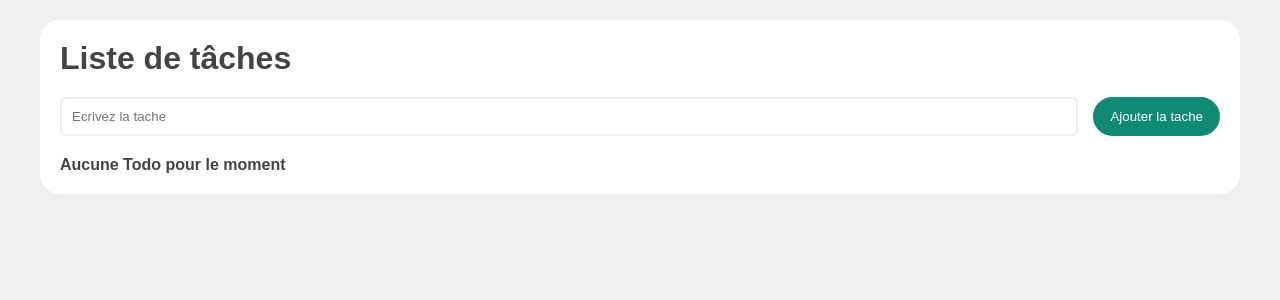
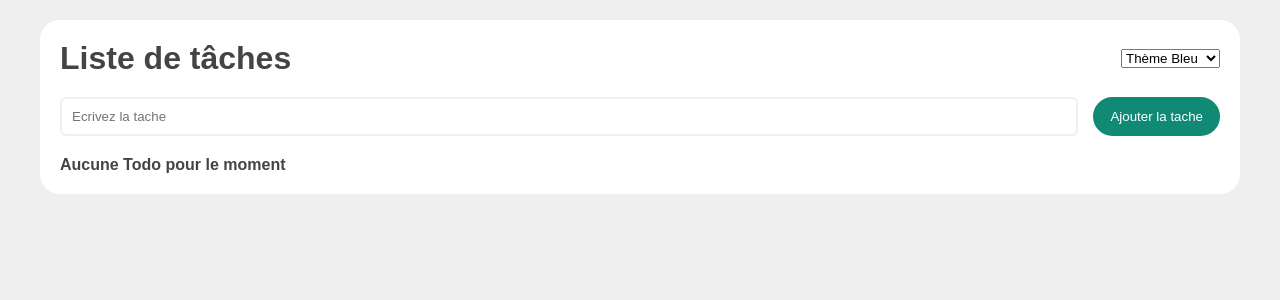
Before and after one commit to Redouane590/TodoListReact, a React (Create React App) app: page / in a window 1280 px wide. Shown: the top 300 px of the page. Built offline with nearby package versions, Linux system fonts and the light colour scheme.

Commit message:
Creation du composant Button afin de refacto le code, et implementation de create/useContext afin de pouvoir change le theme (couleur) general de l'appli web

```diff
--- a/src/App.js
+++ b/src/App.js
@@ -1,6 +1,7 @@
 import React, { useState } from 'react';
 import TodoList from './components/TodoList';
 import AddTodo from './components/AddTodo';
+import themeContext from './context/theme';
 function App() {
   const [todoList, setTodoList] = useState([]);
   function addTodo(content) {
@@ -46,14 +47,28 @@ function App() {
     }) : todo
     ))
   }
+  const [theme, setTheme] = useState('primary');
+
+  function handleChange(e) {
+    setTheme(e.target.value);
+  }
+
   return (
-    <div className="d-flex justify-content-center align-items-center p-20">
-      <div className="card container p-20">
-        <h1 className="mb-20">Liste de tâches</h1>
-        <AddTodo addTodo={ addTodo }/>
-        <TodoList editTodo={editTodo} todoList={ todoList } deleteTodo={ deleteTodo } toggleTodo={toggleTodo} toggleTodoEdit={toggleTodoEdit} selectTodo={selectTodo}/>
+    <themeContext.Provider value={theme}>
+      <div className="d-flex justify-content-center align-items-center p-20">
+        <div className="card container p-20">
+          <h1 className="mb-20 d-flex flex-row justify-content-center align-items-center">
+            <span className='flex-fill'>Liste de tâches</span>
+            <select value={theme} onChange={handleChange}>
+              <option value="primary">Thème Bleu</option>
+              <option value="secondary">Thème violet</option>
+            </select>
+          </h1>
+          <AddTodo addTodo={ addTodo }/>
+          <TodoList editTodo={editTodo} todoList={ todoList } deleteTodo={ deleteTodo } toggleTodo={toggleTodo} toggleTodoEdit={toggleTodoEdit} selectTodo={selectTodo}/>
+        </div>
       </div>
-    </div>
+    </themeContext.Provider>
   );
 }
 
--- a/src/assets/styles/_themes.scss
+++ b/src/assets/styles/_themes.scss
@@ -14,6 +14,12 @@
   border: 2px solid var(--primary);
 }
 
+.btn-secondary {
+  background-color: violet;
+  color: white;
+  border: 2px solid violet;
+}
+
 .btn-reverse-primary {
   border: 2px solid var(--primary);
   color: var(--primary);
--- a/src/components/AddTodo.js
+++ b/src/components/AddTodo.js
@@ -1,4 +1,5 @@
 import React, { useState } from 'react';
+import Button from './Button';
 
 function AddTodo({addTodo}) {
   const [value, setValue] = useState('')
@@ -24,7 +25,8 @@ function AddTodo({addTodo}) {
     <div className='d-flex justify-content-center align-item-center mb-20'>
 
       <input onKeyDown={ handleKeyDown} onChange={ handleChange} value={ value } className='flex-fill mr-15' type="text" placeholder='Ecrivez la tache' />
-      <button onClick={ handleClick } className='btn btn-primary' >Ajouter la tache</button>
+
+      <Button text="Ajouter la tache" onClick={ handleClick }/>
     </div>
   )
 }
--- /dev/null
+++ b/src/components/Button.js
@@ -0,0 +1,13 @@
+import { useContext } from "react"
+import themeContext from "../context/theme"
+
+function Button({text, className, ...props}) {
+  const theme = useContext(themeContext);
+  return (
+  <button {...props} className={`btn btn-${theme} ${ className ? className : ''}`}>
+    {text}
+  </button>
+  )
+}
+
+export default Button
--- a/src/components/EditTodo.js
+++ b/src/components/EditTodo.js
@@ -1,5 +1,6 @@
 import React from 'react';
 import { useState } from 'react';
+import Button from './Button';
 
 function EditTodo({todo, editTodo, cancelEditTodo}) {
 
@@ -27,8 +28,9 @@ function EditTodo({todo, editTodo, cancelEditTodo}) {
     <div className='d-flex justify-content-center align-item-center mb-20'>
 
       <input onKeyDown={ handleKeyDown} onChange={ handleChange} value={ value } className='flex-fill mr-15' type="text" placeholder='Ecrivez la tache' />
-      <button onClick={ handleClick } className='btn btn-primary' >Modifier</button>
-      <button onClick={ cancelEditTodo } className='btn btn-primary' >Annuler la modif</button>
+
+      <Button text="Sauvegarder" onClick={ handleClick } className="mr-15"/>
+      <Button text="Annuler la modif" onClick={ cancelEditTodo } />
     </div>
   )
 }
--- a/src/components/TodoItem.js
+++ b/src/components/TodoItem.js
@@ -1,21 +1,22 @@
 import React from 'react';
+import Button from './Button';
 
 
 function TodoItem({todo, deleteTodo, toggleTodo, toggleTodoEdit, selectTodo}) {
   return (
     <li onClick={selectTodo} className={` mb-10 d-flex flex-row p-10 justify-content-center align-item-center ${todo.selected ? 'selected' : ''}`}>
       <span className='flex-fill mr-15'>{todo.content} {todo.done && '✅'}</span>
-      <button onClick={e => {
+      <Button className='mr-15' text="Valider" onClick={e => {
         e.stopPropagation();
         toggleTodo()
-      }} className='btn btn-primary mr-15'>Valider</button>
-      <button onClick={ e => {
+      }} />
+      <Button className='mr-15' text="Modifier" onClick={ e => {
         e.stopPropagation();
-        toggleTodoEdit()} }
-        className='btn btn-primary mr-15'>Modifier</button>
-      <button onClick={(e) => {
+        toggleTodoEdit()} }/>
+      <Button text="Supprimer" onClick={(e) => {
         e.stopPropagation();
-        deleteTodo(todo.id)}} className='btn btn-reverse-primary mr-15'>supprimer</button>
+        deleteTodo(todo.id)}} />
+
     </li>
   )
 }
--- /dev/null
+++ b/src/context/theme.js
@@ -0,0 +1,5 @@
+import { createContext } from "react";
+
+const themeContext = createContext("primary");
+
+export default themeContext;
```
